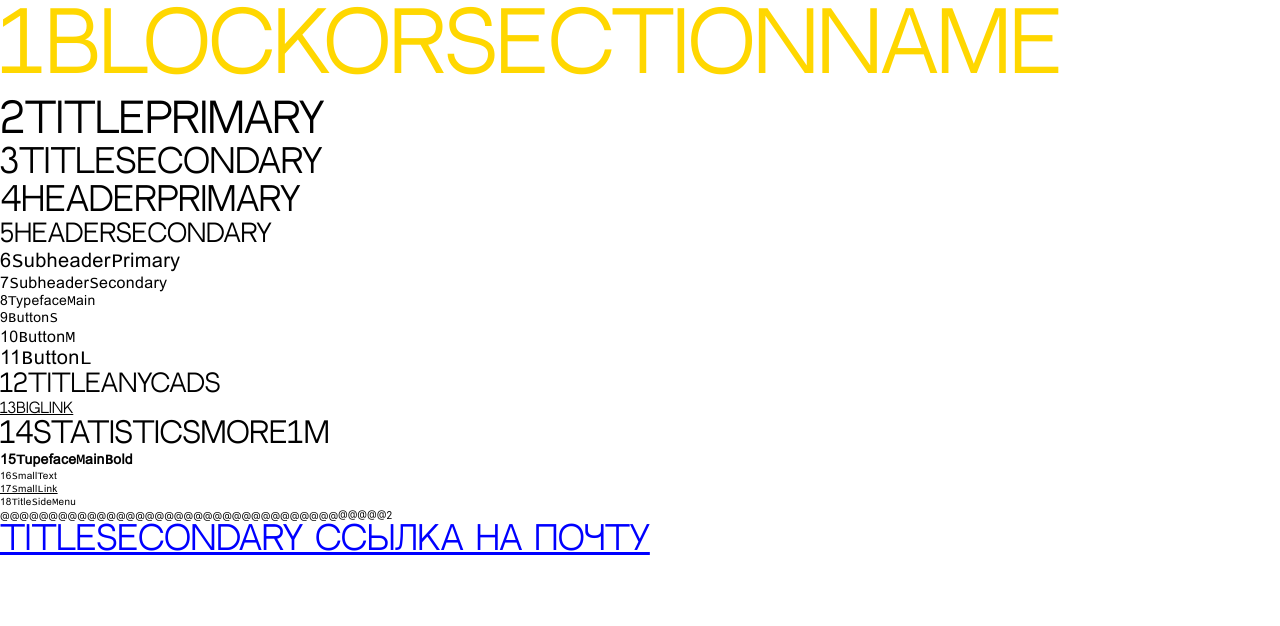
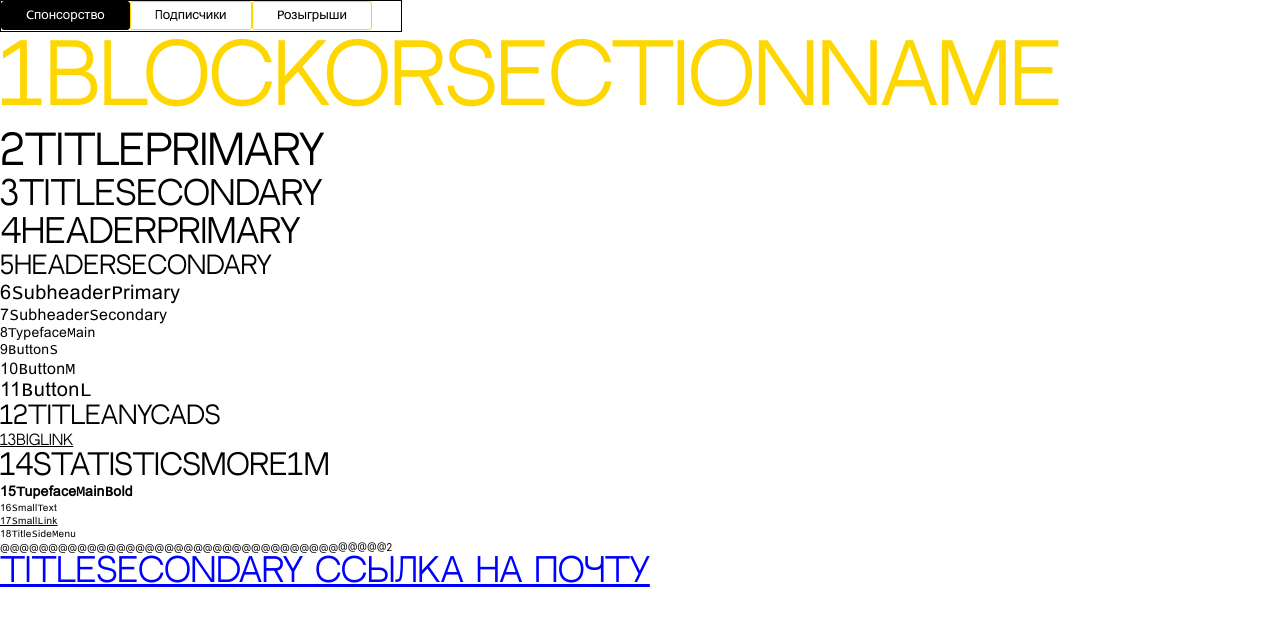
Before and after one commit to pavelminsk1979/startTest, a React (Create React App) app: page / in a window 1280 px wide. Shown: the top 626 px of the page. Built offline with nearby package versions, Linux system fonts and the light colour scheme.

Commit message:
AdminMenuMiddle

```diff
--- a/package.json
+++ b/package.json
@@ -3,6 +3,7 @@
   "version": "0.1.0",
   "private": true,
   "dependencies": {
+    "@radix-ui/react-tabs": "^1.0.4",
     "@testing-library/jest-dom": "^5.14.1",
     "@testing-library/react": "^13.0.0",
     "@testing-library/user-event": "^13.2.1",
--- a/src/App.tsx
+++ b/src/App.tsx
@@ -1,10 +1,12 @@
 import React from 'react';
 import {Typography} from "./components/myTypography/typography";
+import {AdminMenuMiddle} from "./components/admin-menu-middle/adminMenuMiddle";
 
 
 function App() {
   return (
     <div >
+        <AdminMenuMiddle/>
      <div>
       <Typography colorText='gold'   variant={'blockOrSectionName'}>1BlockOrSectionName  </Typography>
       <Typography  variant={'titlePrimary'}>2TitlePrimary</Typography>
--- /dev/null
+++ b/src/components/admin-menu-middle/adminMenuMiddle.module.scss
@@ -0,0 +1,28 @@
+.frame{
+  height: 30px;
+  width: 400px;
+  border: 1px solid black;
+
+}
+.tabTrigger {
+  padding: 6px 24px;
+  border-radius: 3px;
+  border: 1px solid gold;
+  background-color: transparent;
+
+  &:focus-visible { /*использование кнопки Tab*/
+    outline: 1px solid blueviolet;
+  }
+
+  &:hover {
+    background: #dfdddd;
+  }
+}
+
+.active {
+  padding: 6px 24px;
+  border-radius: 3px;
+  border: 1px solid black;
+  background-color: black;
+  color: white;
+}
--- /dev/null
+++ b/src/components/admin-menu-middle/adminMenuMiddle.tsx
@@ -0,0 +1,40 @@
+import * as Tabs from '@radix-ui/react-tabs';
+import {useState} from "react";
+import st from './adminMenuMiddle.module.scss'
+
+type AdminMenuMiddleType = {
+    name: string
+}
+export const AdminMenuMiddle = () => {
+    const [active, setActive] = useState('Спонсорство')
+
+    const handlerOnClick = (name: string) => {
+        alert(name)
+      setActive(name)
+    }
+    const stateTabComponent: AdminMenuMiddleType[] = [
+        { name: 'Спонсорство'},
+        { name: 'Подписчики'},
+        { name: 'Розыгрыши'}
+    ]
+    return (
+
+        <Tabs.Root>
+            <Tabs.List className={st.frame}>
+                {
+                    stateTabComponent.map((e: AdminMenuMiddleType) => {
+                        return (
+                            <Tabs.Trigger
+                                onClick={() => handlerOnClick(e.name)}
+                                key={e.name}
+                                className={active === e.name ? st.active : st.tabTrigger}
+                                value={e.name}>
+                                {e.name}
+                            </Tabs.Trigger>
+                        )
+                    })
+                }
+            </Tabs.List>
+        </Tabs.Root>
+    )
+}
--- a/src/components/myTypography/typography.module.scss
+++ b/src/components/myTypography/typography.module.scss
@@ -1,5 +1,4 @@
-$screen-size-small: 360px;
-$screen-size-average: 768px;
+@import "../../styles/veriable";
 
 
 
--- /dev/null
+++ b/src/styles/veriable.scss
@@ -0,0 +1,2 @@
+$screen-size-small: 360px;
+$screen-size-average: 768px;
```
Also changed, not shown: 1 other file (tests, documents, lock files or other folders).
